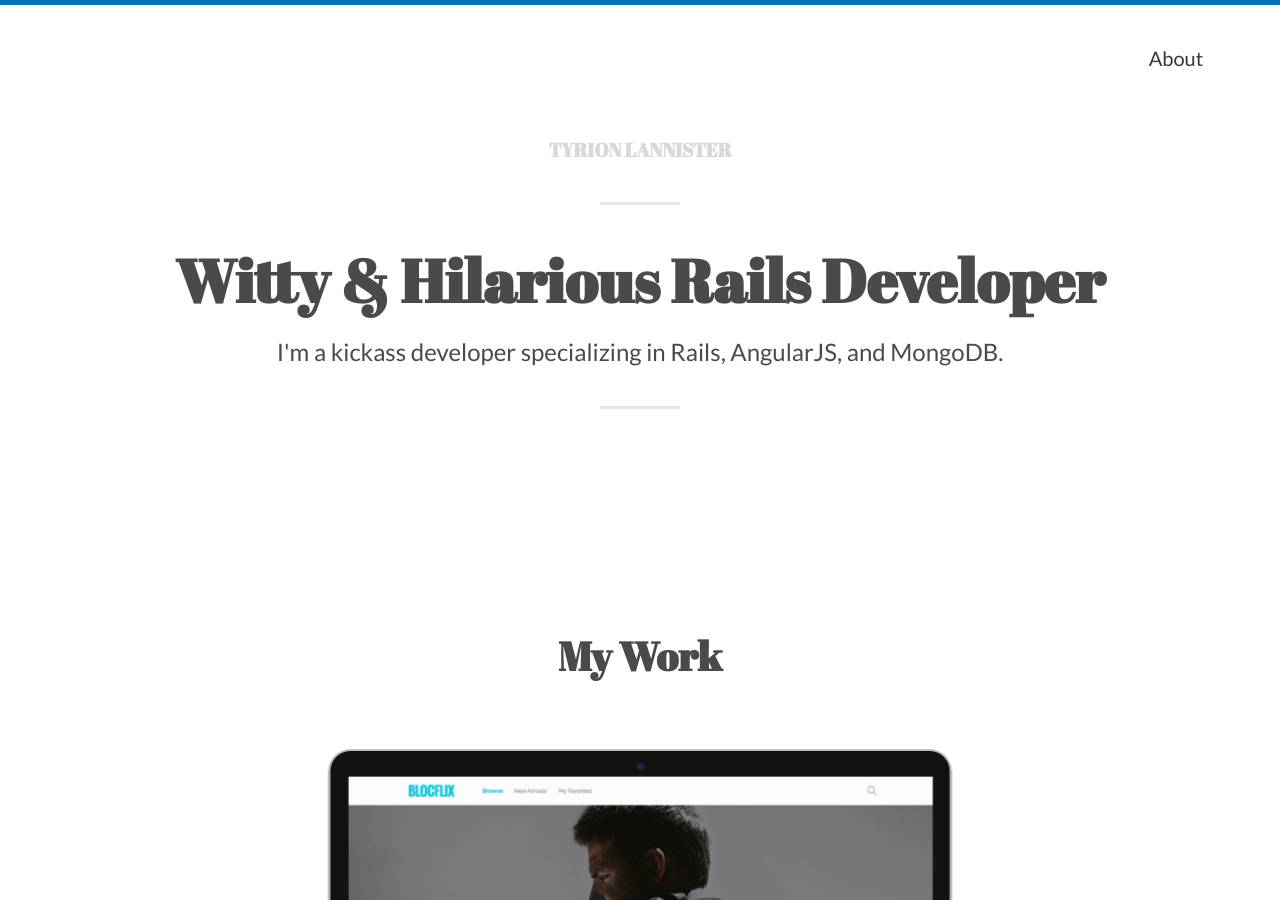
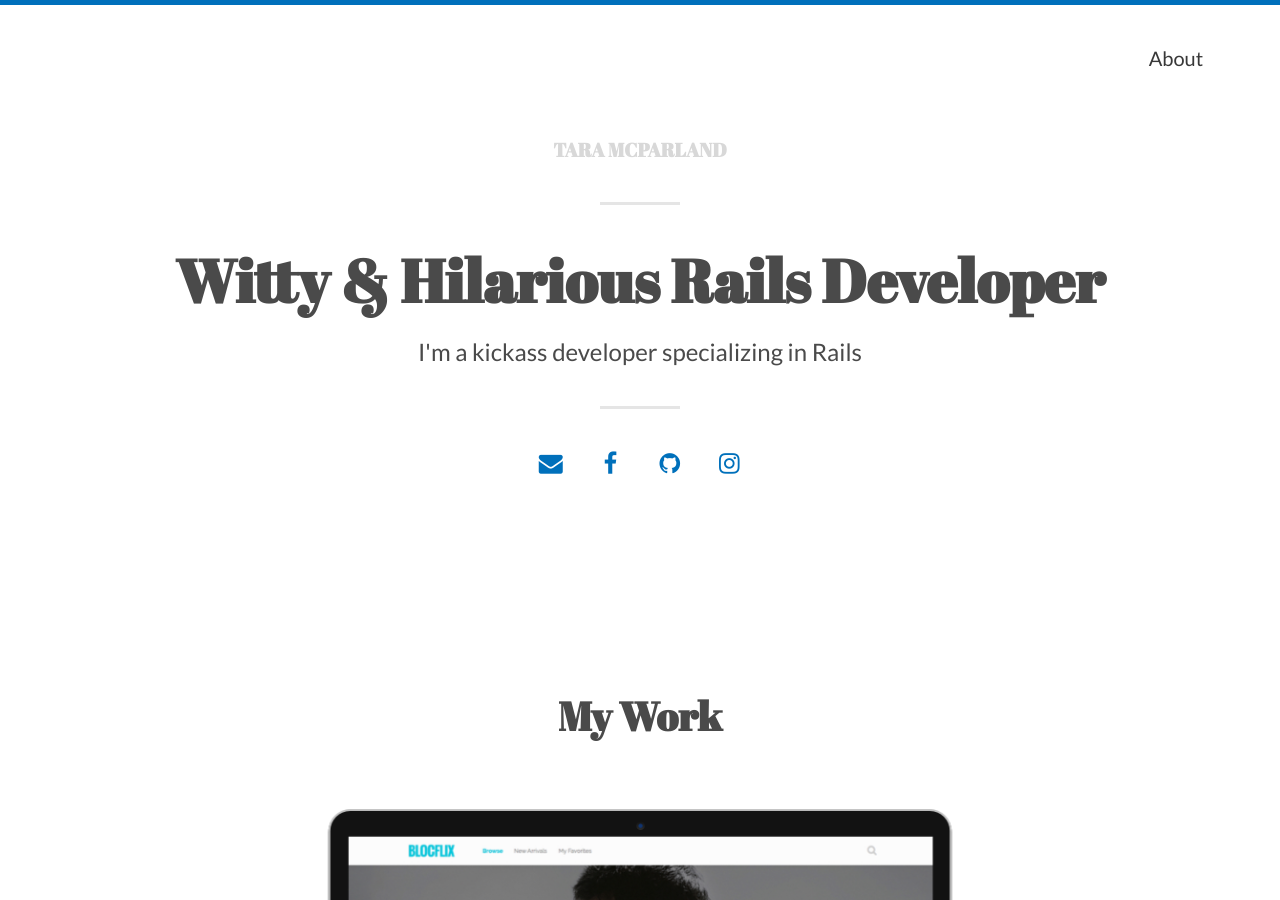
Before and after one commit to Bloc/portfolio-kami, a Jekyll site: the page built from index.html, in a window 1280 px wide and 900 px high. Built offline with Jekyll 4.4.1, drawn with Linux system fonts in a browser that asks for light colours; nearby versions of some CDN libraries; the list of posts is cut into pages by our own code.

Commit message:
AddBasicInfo

```diff
--- a/_config.yml
+++ b/_config.yml
@@ -5,28 +5,28 @@ url: "http://www.your-domain.com" # the base hostname & protocol for your site
 # THEME-SPECIFIC CONFIGURATION
 theme_settings:
   # Meta
-  title: Tyrion Lannister # Your name will go here
+  title: Tara McParland # Your name will go here
   description: "A personal portfolio and blog website" # used by search engines
 
   # Header and footer text
   header_text: >
      <h1>Witty & Hilarious Rails Developer</h1>
-     <p>I'm a kickass developer specializing in Rails, AngularJS, and MongoDB.</p>
+     <p>I'm a kickass developer specializing in Rails</p>
   header_text_feature_image:
   footer_text: >
    Powered by <a href="http://jekyllrb.com">Jekyll</a> and made with love.
 
   # Icons
   rss: false
-  email_address: # Full email address, e.g. "sam@example.com"
+  email_address: tara.mcparland@gmail.com# Full email address, e.g. "sam@example.com"
   behance:
   bitbucket:
   dribbble:
-  facebook:
+  facebook: https://www.facebook.com/tara.mcparland
   flickr:
-  github: # github profile name, e.g. "madebymunsters"
+  github: tmcparland # github profile name, e.g. "madebymunsters"
   google_plus:
-  instagram:
+  instagram: ardaquendiel
   linkedin:  # Full URL
   pinterest:
   reddit:
```
